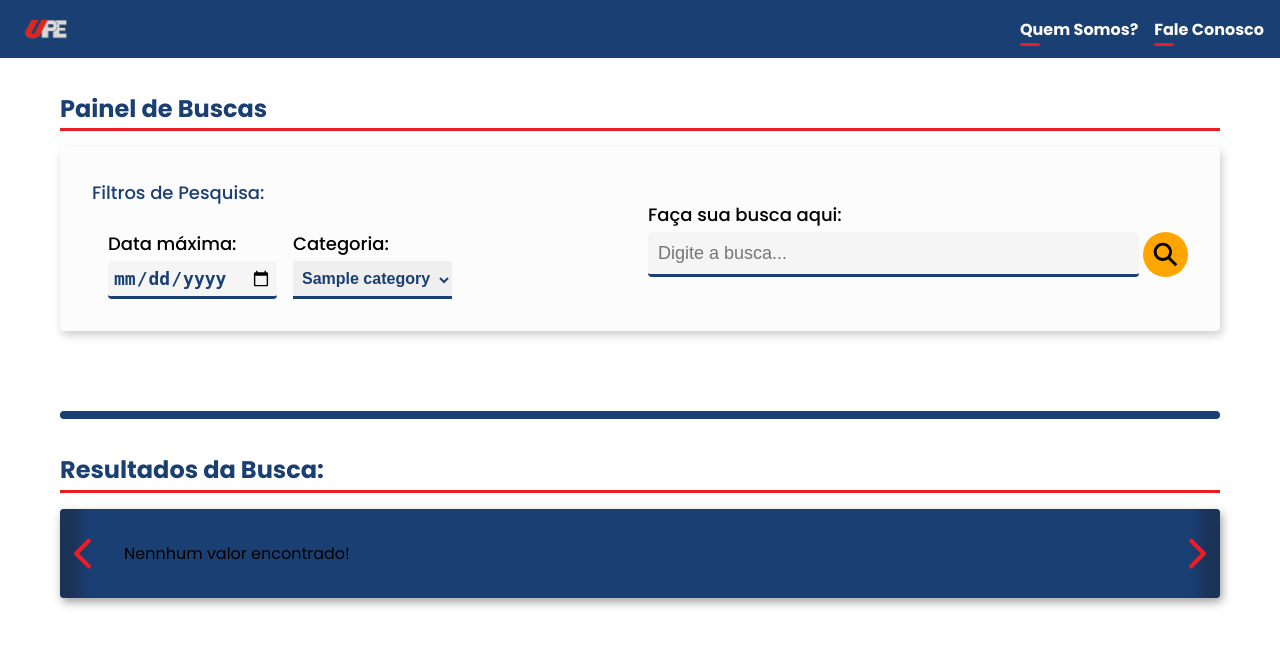
After one commit to AndreDutraDEV/site-pesquisacientifica-UPE, a PHP site: page /FREELANCERS/pages/search.php in a window 1280 px wide. The commit adds this page. Shown: the top 646 px of the page. Run offline with PHP 8.4, Linux system fonts and the light colour scheme; tables that the repository leaves empty hold one stand-in row (values such as "Sample post"); data that the repository does not hold is empty; some libraries are stand-ins or nearby versions.

Commit message:
Implementação da busca por texto dos arqtigos

```diff
--- a/assets/css/style.css
+++ b/assets/css/style.css
@@ -359,7 +359,7 @@ nav {
 .item_showcase {
     width: 100%;
     height: 100%;
-    min-width: 280px;
+    /* min-width: 280px; */
     max-width: 320px;
     padding: 0.8rem;
     display: flex;
--- a/config/cAjax.php
+++ b/config/cAjax.php
@@ -59,6 +59,27 @@ abstract class cAjax
             throw $th;
         }
     }
+
+    static function getSearch($tableName, $parametro, $value){
+        try {
+            $pdo = Conn::conectar();
+
+            // Assuming the parameter corresponds to the field name
+            // Use LIKE for a partial match on the title field
+            $sql = "SELECT * FROM $tableName WHERE $parametro LIKE :value";
+
+            $stm = $pdo->prepare($sql);
+            // Binding the parameter value with wildcard characters for a LIKE search
+            $stm->bindValue(':value', "%$value%");
+            $stm->execute();
+            $getAll = $stm->fetchAll(PDO::FETCH_ASSOC);
+
+            return $getAll;
+        } catch (\Throwable $th) {
+            throw $th;
+        }
+    }
+
     static function getDadosFromTables($tableName)
     {
         try {
@@ -106,7 +127,7 @@ abstract class cAjax
             throw $th;
         }
     }
-    static function updateDadosFromTable($data, $tableName, $recordId )
+    static function updateDadosFromTable($data, $tableName, $recordId)
     {
         try {
             $pdo = Conn::conectar();
--- a/index.php
+++ b/index.php
@@ -34,7 +34,7 @@ $all_data_category = cAjax::getDadosFromTables('category');
             <div class="search_panel">
                 <h3>Painel de Buscas</h3>
                 <div class="search_builder_area">
-                    <form action="" class="search_form">
+                    <form action="pages/search.php" class="search_form" method="POST">
 
                         <div class="search_filters">
 
--- /dev/null
+++ b/pages/search.php
@@ -0,0 +1,167 @@
+<?php
+
+require '../config/cAjax.php';
+$all_data = cAjax::getDadosFromTables('articles');
+$all_data_category = cAjax::getDadosFromTables('category');
+
+$textSearch = ($_SERVER["REQUEST_METHOD"] == "POST" && isset($_POST["search_bar_main"])) ? $_POST["search_bar_main"] : array();
+
+$responseSearch = cAjax::getSearch('articles', 'title', $textSearch);
+
+?>
+<!DOCTYPE html>
+<html lang="pt-br">
+
+<head>
+    <meta charset="UTF-8">
+    <meta name="viewport" content="width=device-width, initial-scale=1.0">
+    <title>Home | Pesquisa de Artigos | UPE Surubim</title>
+    <!-- Importação de estilos -->
+    <link rel="stylesheet" href="../assets/css/style.css">
+</head>
+
+<body>
+    <header>
+        <img src="../assets/images/logoUpeSemBack.png" alt="header_logo" class="logo-min">
+        <nav>
+            <ul class="nav_menu">
+                <li><a href="" class="link_nav_menu">Quem Somos?</a></li>
+                <li><a href="" class="link_nav_menu">Fale Conosco</a></li>
+            </ul>
+        </nav>
+    </header>
+    <main>
+        <section class="hero_section">
+            <div class="search_panel">
+                <h3>Painel de Buscas</h3>
+                <div class="search_builder_area">
+                <form action="search.php" class="search_form" method="POST">
+
+                        <div class="search_filters">
+
+                            <h4>Filtros de Pesquisa:</h4>
+
+                            <div class="grid_filters">
+                                <div class="form_group">
+                                    <label for="date_filter">Data máxima:</label>
+                                    <input type="date" name="date_filter" id="date_filter" class="form_input">
+                                </div>
+
+                                <div class="form_group">
+                                    <label for="categ_filter">Categoria:</label>
+                                    <select type="date" name="categ_filter" id="categ_filter" class="form_input">
+                                        <?php
+                                        if (count($all_data_category) > 0) {
+                                            foreach ($all_data_category as $key => $value) {
+                                                echo '<option value="' . $value['id'] . '">' . $value['name'] . '</option>';
+                                            }
+                                        }
+                                        ?>
+                                    </select>
+                                </div>
+                            </div>
+
+                        </div>
+
+                        <div class="search_main form_group">
+                            <label for="search_bar_main">Faça sua busca aqui:</label>
+                            <div class="search_bar">
+                                <input type="text" class="form_input" id="search_bar_main" name="search_bar_main" placeholder="Digite a busca...">
+                                <button type="submit" class="search_button_bar"><img src="../assets/icons/search-sharp.svg" alt="Buscar"></button>
+                            </div>
+                        </div>
+                    </form>
+                </div>
+            </div>
+        </section>
+        <section class="showcase_section">
+
+            <div class="rolling_showcase" id="showcase-1">
+
+                <div class="headers_showcases">
+                    <span class="divider_sections"></span>
+                    <h3>Resultados da Busca:</h3>
+                </div>
+
+
+                <div class="carousel_items">
+                    <button class="navigation_carrousel_btn left_btn" onclick="slideCarousel('showcase-1', 'l')"><img src="../assets/icons/chevron-back.svg" alt=""></button>
+                    <button class="navigation_carrousel_btn right_btn" onclick="slideCarousel('showcase-1', 'r')"><img src="../assets/icons/chevron-forward.svg" alt=""></button>
+                    <div class="list_items">
+                        <?php
+                        if (count($responseSearch) > 0) {
+                            foreach ($responseSearch as $data_article) {
+                                $nameCategory = cAjax::getDadosFromTablesParametro('category', 'category_id', $data_article['category_id'])[0]["name"];
+
+                        ?>
+                                <div class="item_showcase">
+                                    <div class="img_content_item_list">
+                                        <img src="../assets/images/imagem-capa-upe.png" alt="" class="img_item_list">
+                                    </div>
+                                    <div class="body_content_item_list">
+                                        <h4 class="title_item_list"><?php echo $data_article['title'] ?></h4>
+                                        <p><span class="detail_text">Categoria: </span><?php echo $nameCategory ?></h4>
+                                        <p class="min_description_item_list"><span class="detail_text">Resumo: </span><?php echo $data_article['resume'] ?></p>
+                                        <a href="pages/viewArticle.php?id=<?php echo $data_article['article_id'] ?>"><button class="view_item_btn">Ver Artigo</button></a>
+                                    </div>
+                                </div>
+
+                        <?php
+                            }
+                        } else {
+                            echo 'Nennhum valor encontrado!';
+                        } ?>
+                    </div>
+                </div>
+            </div>
+
+            <!-- <div class="rolling_showcase" id="showcase-1">
+
+                <div class="headers_showcases">
+                    <h3>Recentemente adicionados:</h3>
+                </div>
+
+
+                <div class="carousel_items">
+                    <button class="navigation_carrousel_btn left_btn" onclick="slideCarousel('showcase-1', 'l')"><img src="../assets/icons/chevron-back.svg" alt=""></button>
+                    <button class="navigation_carrousel_btn right_btn" onclick="slideCarousel('showcase-1', 'r')"><img src="../assets/icons/chevron-forward.svg" alt=""></button>
+                    <div class="list_items">
+                        <?php
+                        // if (count($all_data) > 0) {
+                        //     foreach ($all_data as $data_article) {
+                        //         $nameCategory = cAjax::getDadosFromTablesParametro('category', 'category_id', $data_article['category_id'])[0]["name"];
+
+                        ?>
+                                <div class="item_showcase">
+                                    <div class="img_content_item_list">
+                                        <img src="../assets/images/imagem-capa-upe.png" alt="" class="img_item_list">
+                                    </div>
+                                    <div class="body_content_item_list">
+                                        <h4 class="title_item_list"><?php //echo $data_article['title'] ?></h4>
+                                        <p><span class="detail_text">Categoria: </span><?php //echo $nameCategory ?></h4>
+                                        <p class="min_description_item_list"><span class="detail_text">Resumo: </span><?php // echo $data_article['resume'] ?></p>
+                                        <a href="pages/viewArticle.php?id=<?php // echo $data_article['article_id'] ?>"><button class="view_item_btn">Ver Artigo</button></a>
+                                    </div>
+                                </div>
+
+                        <?php
+                            // }
+                        // } else {
+                            // echo 'Nennhum valor encontrado!';
+                        // } ?>
+                    </div>
+                </div>
+            </div> -->
+
+        </section>
+    </main>
+
+    <!-- jQuery -->
+    <script src="https://code.jquery.com/jquery-3.6.0.min.js"></script>
+    <!-- Select2 JavaScript -->
+    <script src="https://cdn.jsdelivr.net/npm/select2@4.1.0-rc.0/dist/js/select2.min.js"></script>
+    <script src="../assets/js/main.js"></script>
+
+</body>
+
+</html>
```
